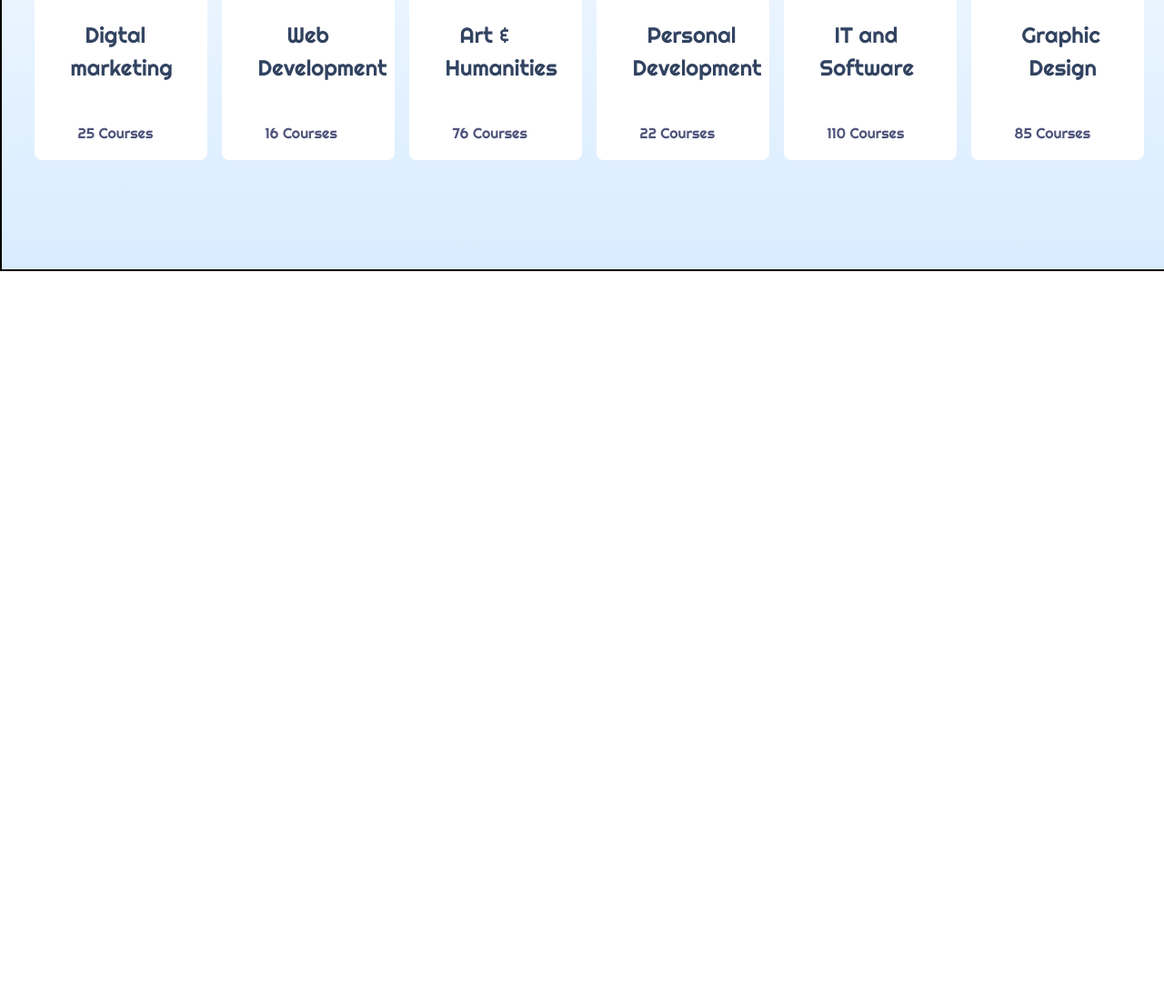
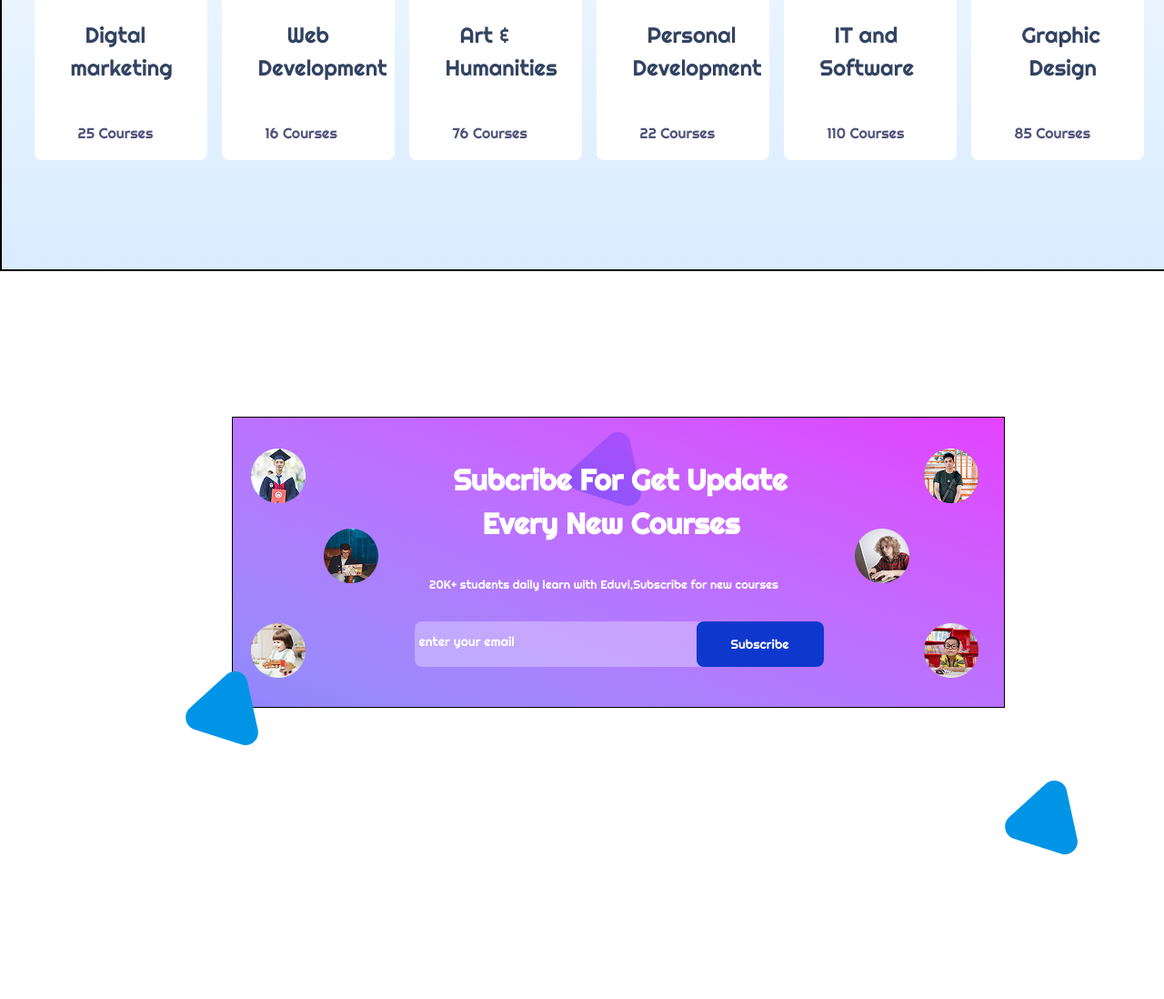
Before and after one commit to rahamath45/task2, a plain HTML site: page index.html in a window 1280 px wide. Shown: the part 3749-4847 px from the top of the page at 91% size. Before the commit the page ends 4047 px from the top, so only its background shows below. Drawn offline with nearby package versions, Linux system fonts and the light colour scheme; a web font is replaced by a local one.

Commit message:
Complted the page5

```diff
--- a/index.html
+++ b/index.html
@@ -321,6 +321,33 @@
               </div>
           </div>
       </div>
+      <div class="flex justify-center ">
+         <div class="w-[850px] h-[320px] mt-40 ml-60 border-1 bg-linear-to-bl from-[#E441FF] to-[#1901F8]/50 flex flex-row items-center ">
+             <div class="relative top-40 right-13"> <img src="./assest/pol.png"/></div>
+             <div class="w-[140px] h-[250px] relative right-18 ">
+               <div class="relative left-3"> <img src="./assest/circle.png"/></div>
+               <div class="relative left-23 top-7"> <img src="./assest/circle1.png"/></div>
+               <div class="relative top-18 left-3"> <img src="./assest/circle2.png"/></div>
+             </div>
+             <div class="w-[476px] h-[250px] relative right-8  flex flex-col justify-around">
+                <div class="w-[476px] h-[110px]  font-[righteous] font-bold text-[32px] text-white flex justify-center">
+                  <div>Subcribe For Get Update<div class="pl-8">Every New Courses</div></div>
+                </div>
+                <div class="w-[410px] h-[30px] relative left-7  text-[13px] font-[righteous] text-white">
+                  20K+ students daily learn with Eduvi,Subscribe for new courses
+                </div >
+                <div class="w-[450px] justify-center  h-[50px] relative left-3 rounded-lg bg-[#FFFFFF]/30 font-[righteous] text-[14px] text-white  flex gap-50 ">
+               <div class="pt-3 pl-1"> enter your email</div><span class="w-[140px] h-[50px]  flex justify-center bg-[#0E38CD] rounded-lg"><button>Subscribe</button></span>
+                </div>
+             </div>
+             <div  class="w-[140px] h-[250px] ">
+               <div class="relative left-16 "> <img src="./assest/circle3.png"/></div>
+               <div class="relative right-3 top-7 "> <img src="./assest/circle4.png"/></div>
+               <div class="relative top-18 left-16 "> <img src="./assest/circle5.png"/></div>
+             </div>
+         </div>
+         <div class="flex items-center relative top-90"> <img src="./assest/pol.png"/></div>
+         <div class="relative right-140 z-[-1] top-44"> <img src="./assest/pol.png"/></div>      </div>
    </div>
 
 </html>
```
Also changed, not shown: assest/circle.png (added), assest/circle1.png (added), assest/circle2.png (added), assest/circle3.png (added), assest/circle4.png (added), assest/circle5.png (added), assest/pol.png (added).
